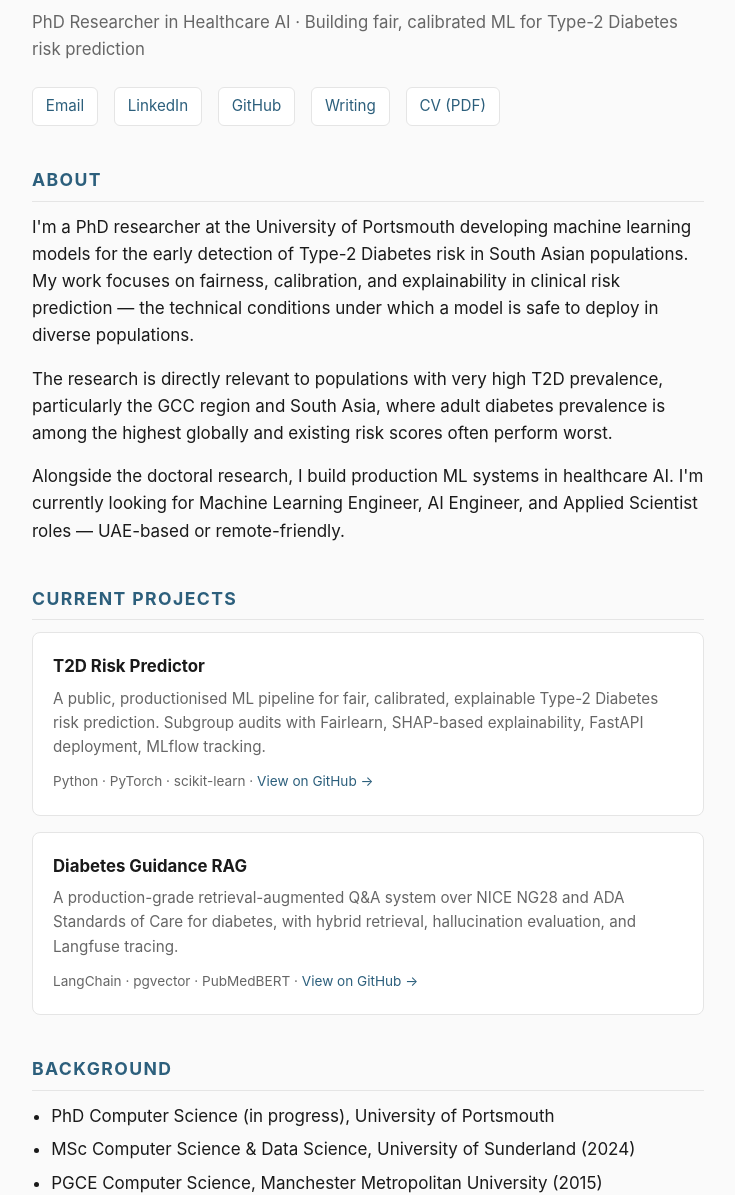
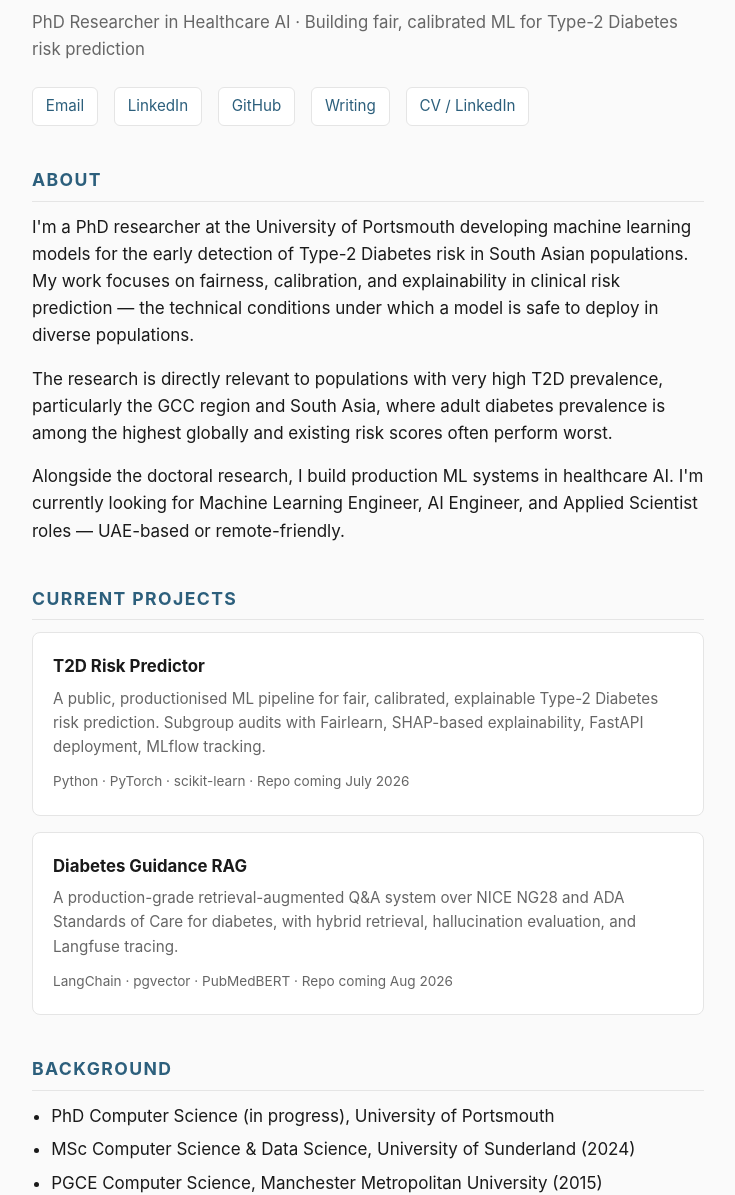
Before and after one commit to kesserk/kesserk.github.io, a plain HTML site: page index.html in a window 1280 px wide. Shown: the part 115-1310 px from the top of the page, without its empty margins (272-1007 px from the left). Drawn offline with Linux system fonts and the light colour scheme.

Commit message:
Fix broken links: CV->LinkedIn, project repos->coming soon
Updated project links to indicate upcoming repositories.

```diff
--- a/index.html
+++ b/index.html
@@ -120,7 +120,7 @@
     <a href="https://linkedin.com/in/kesser-karim">LinkedIn</a>
     <a href="https://github.com/kesserk">GitHub</a>
     <a href="https://kesserkarim.substack.com">Writing</a>
-    <a href="/cv.pdf">CV (PDF)</a>
+            <a href="https://linkedin.com/in/kesser-karim">CV / LinkedIn</a>
   </div>
 
   <h2>About</h2>
@@ -133,13 +133,13 @@
   <div class="project">
     <h3>T2D Risk Predictor</h3>
     <p>A public, productionised ML pipeline for fair, calibrated, explainable Type-2 Diabetes risk prediction. Subgroup audits with Fairlearn, SHAP-based explainability, FastAPI deployment, MLflow tracking.</p>
-    <span class="meta">Python &middot; PyTorch &middot; scikit-learn &middot; <a href="https://github.com/kesserk/t2d-risk-predictor">View on GitHub &rarr;</a></span>
+            <span class="meta">Python &middot; PyTorch &middot; scikit-learn &middot; <span style="color:var(--muted)">Repo coming July 2026</span></span>
   </div>
 
   <div class="project">
     <h3>Diabetes Guidance RAG</h3>
     <p>A production-grade retrieval-augmented Q&amp;A system over NICE NG28 and ADA Standards of Care for diabetes, with hybrid retrieval, hallucination evaluation, and Langfuse tracing.</p>
-    <span class="meta">LangChain &middot; pgvector &middot; PubMedBERT &middot; <a href="https://github.com/kesserk/diabetes-rag">View on GitHub &rarr;</a></span>
+            <span class="meta">LangChain &middot; pgvector &middot; PubMedBERT &middot; <span style="color:var(--muted)">Repo coming Aug 2026</span></span>
   </div>
 
   <h2>Background</h2>
```
